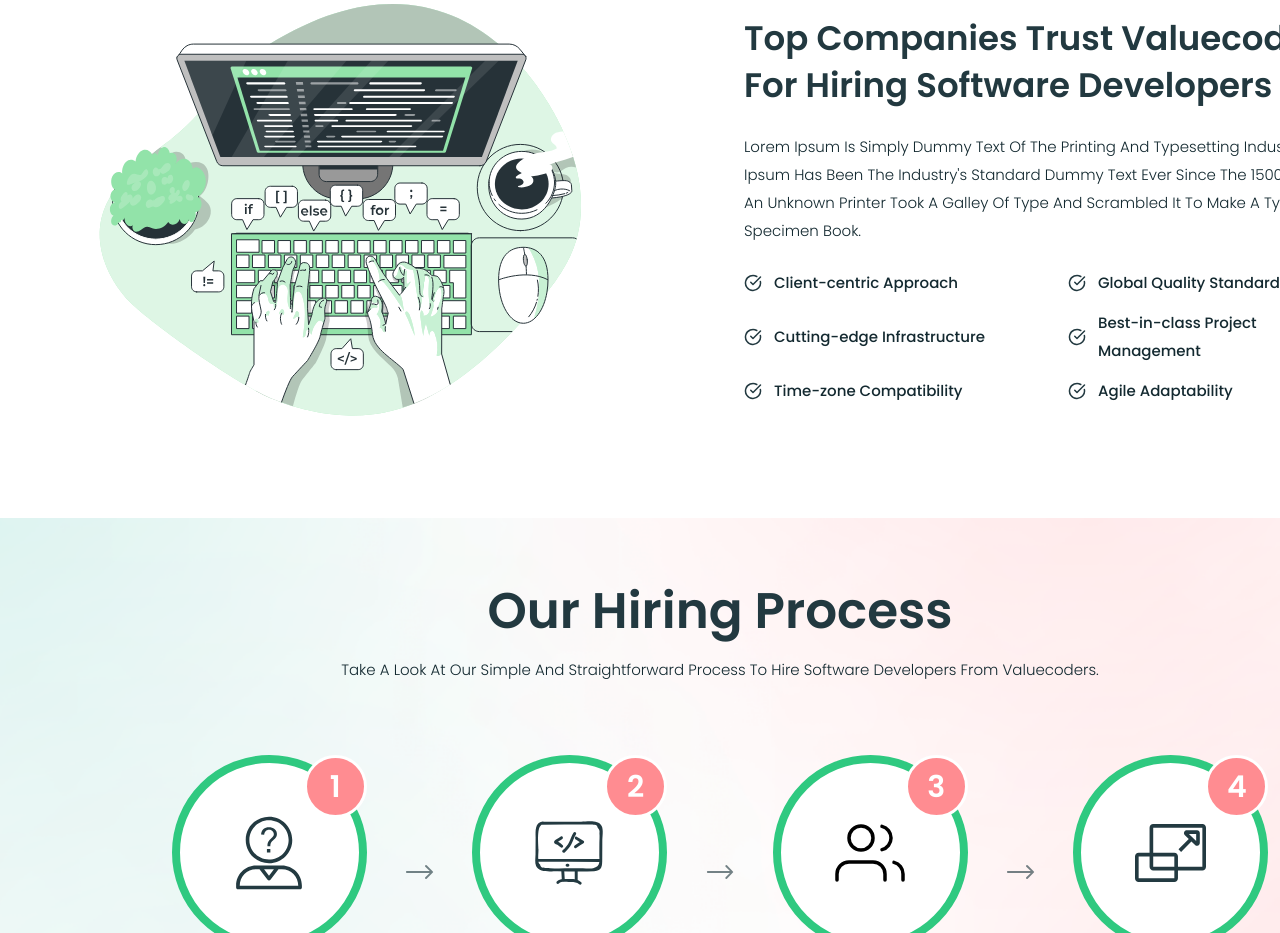
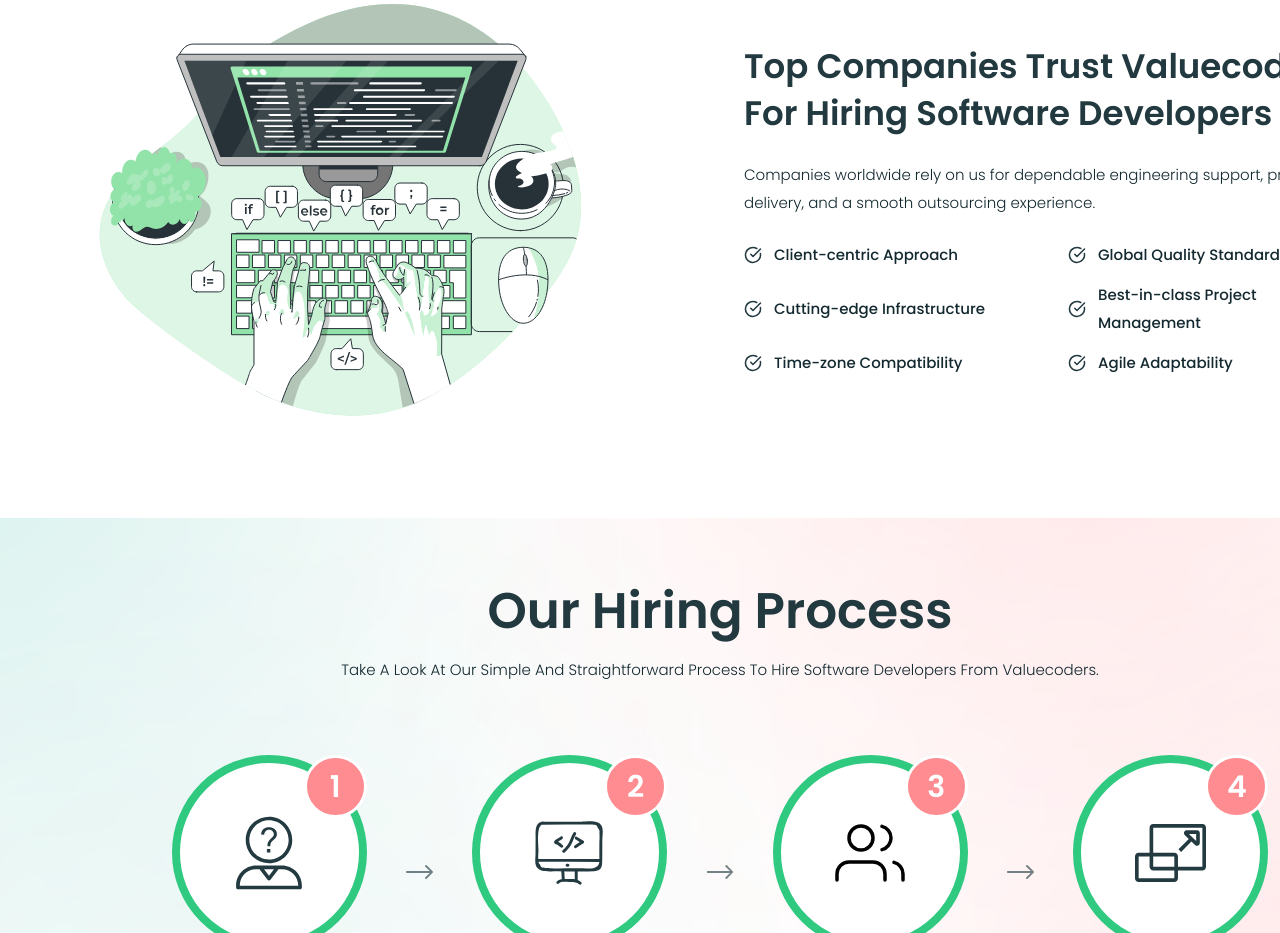
Before and after one commit to Aqeedkalburgi/CodeValue-UI, a React (Vite) app: page / in a window 1280 px wide. Shown: the part 4320-5253 px from the top of the page. Built offline with nearby package versions, Linux system fonts and the light colour scheme.

Commit message:
Update description in TopCompaniesSection
Replaced placeholder text with a description of services offered.

```diff
--- a/src/screens/HomePage/sections/TopCompaniesSection/TopCompaniesSection.tsx
+++ b/src/screens/HomePage/sections/TopCompaniesSection/TopCompaniesSection.tsx
@@ -41,10 +41,7 @@ export const TopCompaniesSection = (): JSX.Element => {
             </h2>
 
             <p className="text-[#132930] text-[15px] leading-7 [font-family:'Poppins',Helvetica] font-light">
-              Lorem Ipsum Is Simply Dummy Text Of The Printing And Typesetting
-              Industry. Lorem Ipsum Has Been The Industry&#39;s Standard Dummy
-              Text Ever Since The 1500s, When An Unknown Printer Took A Galley
-              Of Type And Scrambled It To Make A Type Specimen Book.
+              Companies worldwide rely on us for dependable engineering support, predictable delivery, and a smooth outsourcing experience.
             </p>
 
             <div className="grid grid-cols-1 md:grid-cols-2 gap-x-8 gap-y-3">
```
